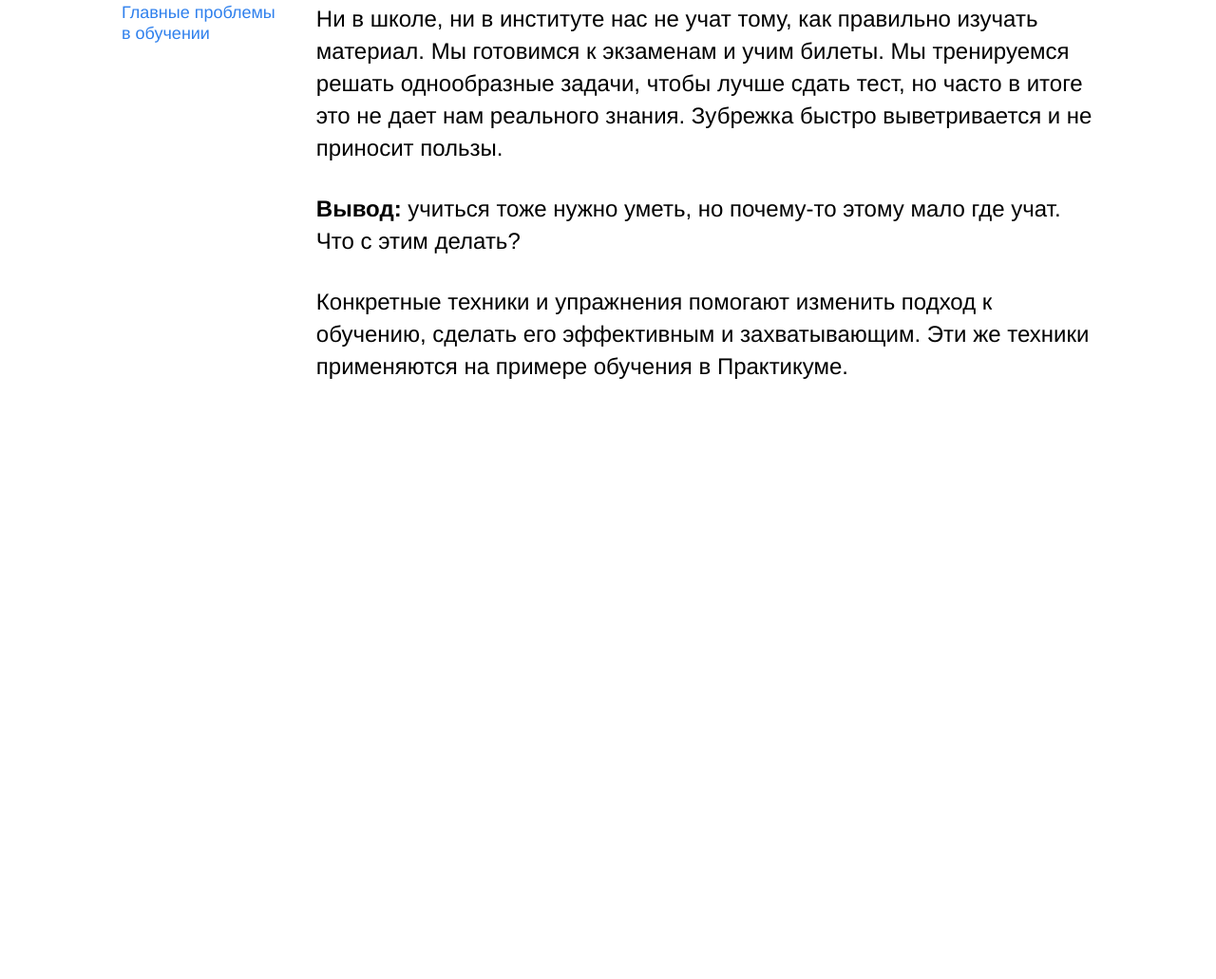
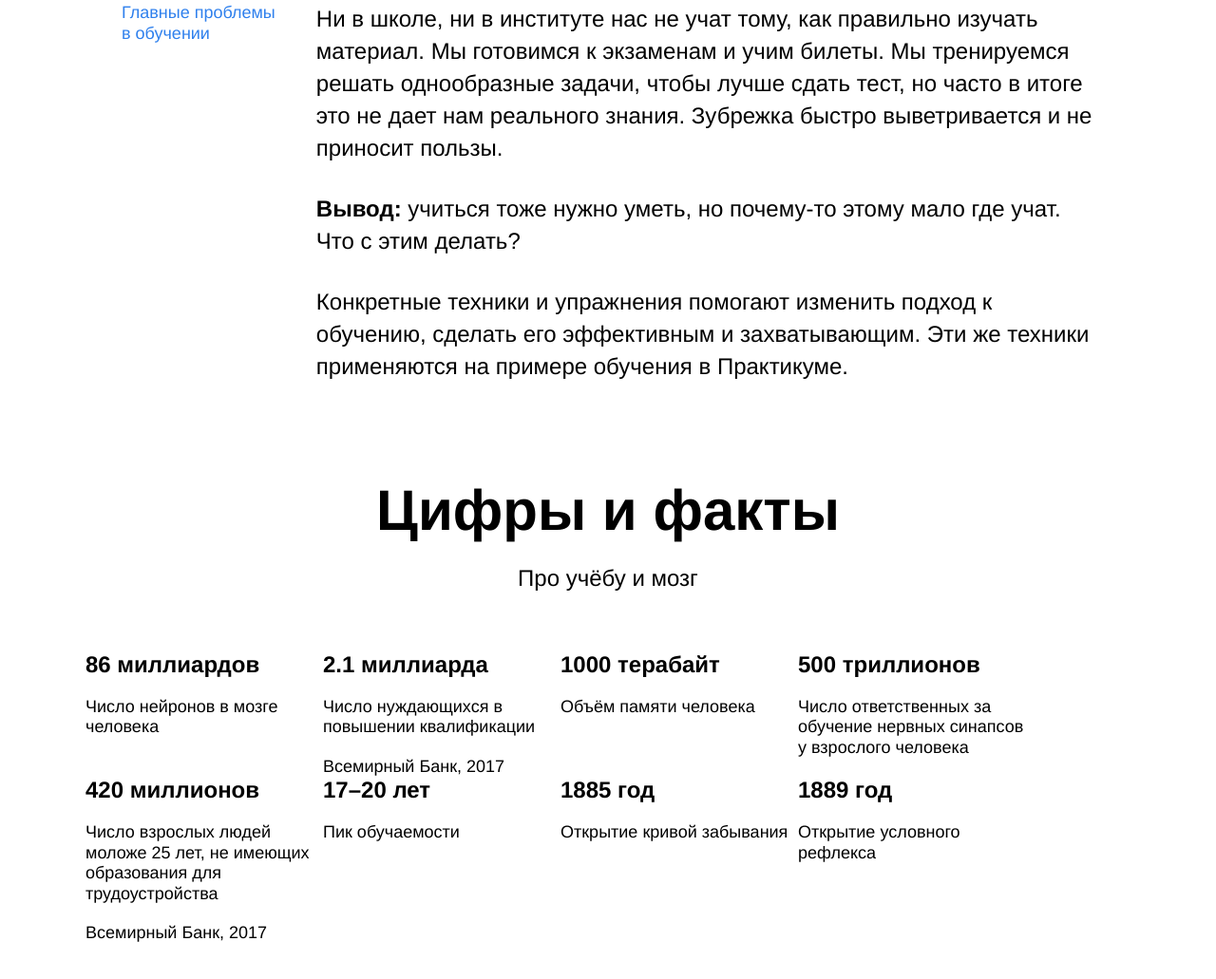
Before and after one commit to Vodnik48/first-project, a plain HTML site: page index.html in a window 1280 px wide. Shown: the part 853-1884 px from the top of the page at 95% size. Before the commit the page ends 1256 px from the top, so only its background shows below. Drawn offline with Linux system fonts and the light colour scheme.

Commit message:
Section-3/6-werstka

```diff
--- a/index.html
+++ b/index.html
@@ -27,6 +27,7 @@
         </div>
         <div class="header__square-pic"></div>
       </section>
+      <section class="content">
         <section class="description">
           <div class="two-columns">
             <div class="two-columns__brief">
@@ -34,24 +35,75 @@
             </div>
             <div class="two-columns__main-text">
               <p class="two-columns__paragraph">
-              Ни в школе, ни в институте нас не учат тому, как правильно изучать
-              материал. Мы готовимся к экзаменам и учим билеты. Мы тренируемся
-              решать однообразные задачи, чтобы лучше сдать тест, но часто в
-              итоге это не дает нам реального знания. Зубрежка быстро
-              выветривается и не приносит пользы.
+                Ни в школе, ни в институте нас не учат тому, как правильно
+                изучать материал. Мы готовимся к экзаменам и учим билеты. Мы
+                тренируемся решать однообразные задачи, чтобы лучше сдать тест,
+                но часто в итоге это не дает нам реального знания. Зубрежка
+                быстро выветривается и не приносит пользы.
               </p>
               <p class="two-columns__paragraph">
-              <span class="two-columns__span-accent">Вывод: </span>учиться тоже
-              нужно уметь, но почему-то этому мало где учат. Что с этим делать?
+                <span class="two-columns__span-accent">Вывод: </span>учиться
+                тоже нужно уметь, но почему-то этому мало где учат. Что с этим
+                делать?
               </p>
               <p class="two-columns__paragraph">
                 Конкретные техники и упражнения помогают изменить подход к
-              обучению, сделать его эффективным и захватывающим. Эти же техники
-              применяются на примере обучения в Практикуме.
+                обучению, сделать его эффективным и захватывающим. Эти же
+                техники применяются на примере обучения в Практикуме.
               </p>
             </div>
           </div>
         </section>
+        <section class="digits">
+          <h2 class="section-title">Цифры и факты</h2>
+          <p class="section-subtitle">Про учёбу и мозг</p>
+          <ul class="table">
+            <li class="table__cell">
+              <h3 class="table__heading">86 миллиардов</h3>
+              <p class="table__text">Число нейронов в мозге человека</p>
+            </li>
+            <li class="table__cell">
+              <h3 class="table__heading">2.1 миллиарда</h3>
+              <p class="table__text">
+                Число нуждающихся в повышении квалификации
+              </p>
+              <p class="table__text">Всемирный Банк, 2017</p>
+            </li>
+            <li class="table__cell">
+              <h3 class="table__heading">1000 терабайт</h3>
+              <p class="table__text">Объём памяти человека</p>
+            </li>
+            <li class="table__cell">
+              <h3 class="table__heading">500 триллионов</h3>
+              <p class="table__text">
+                Число ответственных за обучение нервных синапсов у взрослого
+                человека
+              </p>
+            </li>
+            <li class="table__cell">
+              <h3 class="table__heading">420 миллионов</h3>
+              <p class="table__text">
+                Число взрослых людей моложе 25 лет, не имеющих образования для
+                трудоустройства
+              </p>
+              <p class="table__text">Всемирный Банк, 2017</p>
+            </li>
+            <li class="table__cell">
+              <h3 class="table__heading">17–20 лет</h3>
+              <p class="table__text">Пик обучаемости</p>
+            </li>
+            <li class="table__cell">
+              <h3 class="table__heading">1885 год</h3>
+              <p class="table__text">Открытие кривой забывания</p>
+            </li>
+            <li class="table__cell">
+              <h3 class="table__heading">1889 год</h3>
+              <p class="table__text">Открытие условного рефлекса</p>
+            </li>
+          </ul>
+        </section>
+        <section class="feynman"></section>
+      </section>
     </div>
   </body>
 </html>
--- a/styles/style.css
+++ b/styles/style.css
@@ -13,9 +13,55 @@
 @import url(./two-columns/__paragraph/two-columns__paragraph.css);
 @import url(./two-columns/__span-accent/two-columns__span-accent.css);
 
-
-
-
+.digits {
+  display: flex;
+  text-align: center;
+  flex-direction: column;
+  margin: 100px 0;
+}
+.section-title {
+  margin: 0 auto;
+  width: 60%;
+  line-height: 1.15;
+  font-size: 60px;
+  font-weight: 600;
+}
+.section-subtitle {
+  padding-top: 20px;
+  margin: 0 auto;
+  width: 60%;
+  line-height: 34px;
+  font-size: 24px;
+  font-weight: normal;
+}
+.table {
+  padding: 0;
+  margin: 60px auto 0 auto;
+  width: 1100px;
+  display: flex;
+  flex-wrap: wrap;
+  justify-content: normal;
+  list-style-type: none;
+}
+.table__cell {
+  width: 250px;
+  display: flex;
+  flex-direction: column;
+  gap: 20px;
+  text-align: start;
+}
+.table__heading {
+  line-height: 1.15;
+  font-size: 24px;
+  font-weight: 600;
+  margin: 0;
+}
+.table__text {
+  line-height: 1.2;
+  font-size: 18px;
+  font-weight: normal;
+  margin: 0;
+}
 /* и элемента с модификатором вида ключ-значение */
 .table__cell_theme_dark {
   width: 200px;
```
Lines whose indentation alone changed are shown as unchanged.
